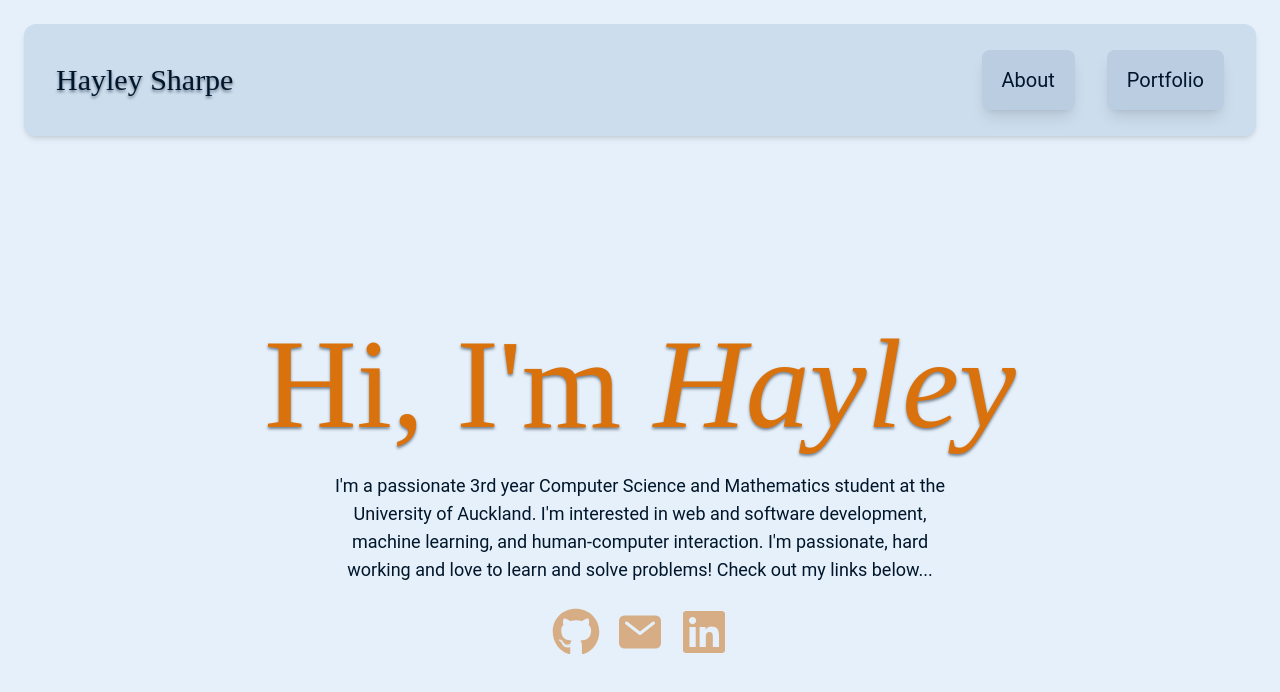
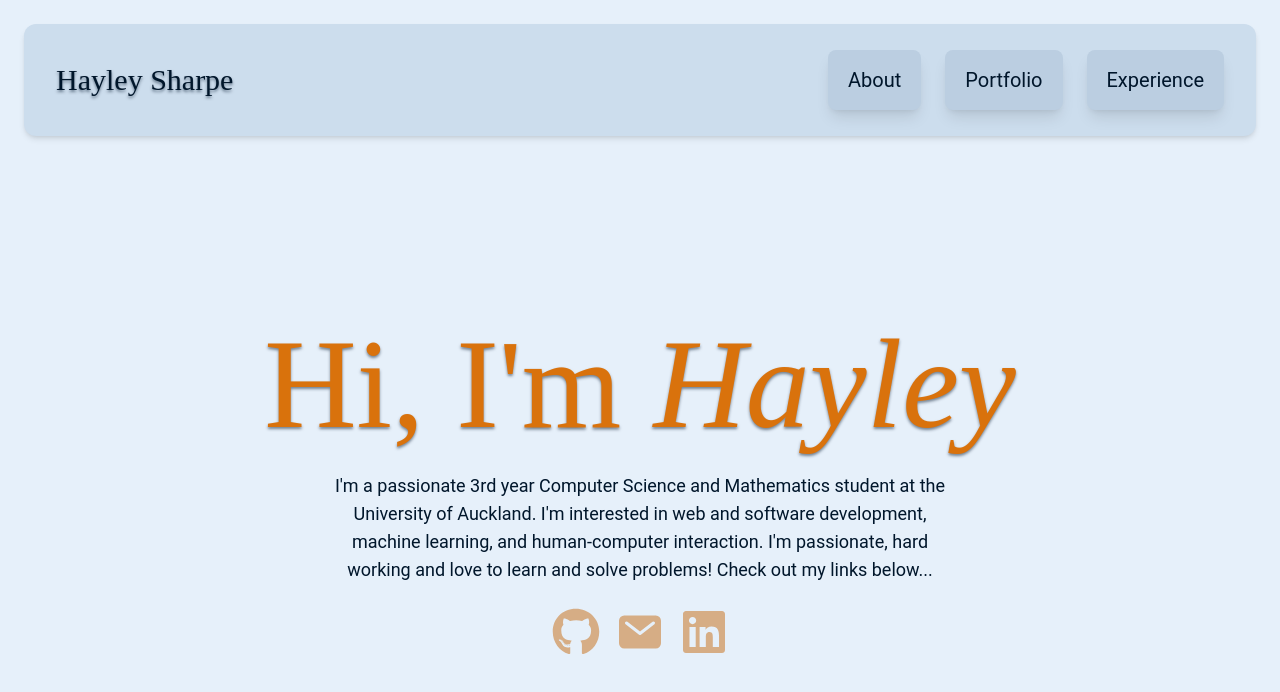
Before and after one commit to h4yleysh4rpe/h4yleysh4rpe.github.io, a React (Vite) app: page / in a window 1280 px wide. Shown: the top 692 px of the page. Built offline with nearby package versions, Linux system fonts and the light colour scheme.

Commit message:
add experience button

```diff
--- a/src/components/Header.jsx
+++ b/src/components/Header.jsx
@@ -10,7 +10,7 @@ export default function Header() {
       >
         Hayley Sharpe
       </h1>
-      <div className="flex text-xl flex-row items-center gap-8">
+      <div className="flex text-xl flex-row items-center gap-6">
         <div
           onClick={() => navigate("/about")}
           className="bg-buttonblue shadow-lg shadow-(color:navy) transition-all duration-300 hover:shadow-xl hover:scale-105 hover:bg-hoverbuttonblue rounded-lg px-5 py-4"
@@ -18,10 +18,16 @@ export default function Header() {
           About
         </div>
         <div
-          onClick={() => navigate("/about")}
+          onClick={() => navigate("/portfolio")}
           className="bg-buttonblue shadow-lg shadow-(color:navy) transition-all duration-300 hover:shadow-xl hover:scale-105 hover:bg-hoverbuttonblue rounded-lg px-5 py-4"
         >
           Portfolio
+        </div>
+        <div
+          onClick={() => navigate("/experience")}
+          className="bg-buttonblue shadow-lg shadow-(color:navy) transition-all duration-300 hover:shadow-xl hover:scale-105 hover:bg-hoverbuttonblue rounded-lg px-5 py-4"
+        >
+          Experience
         </div>
       </div>
     </header>
```
